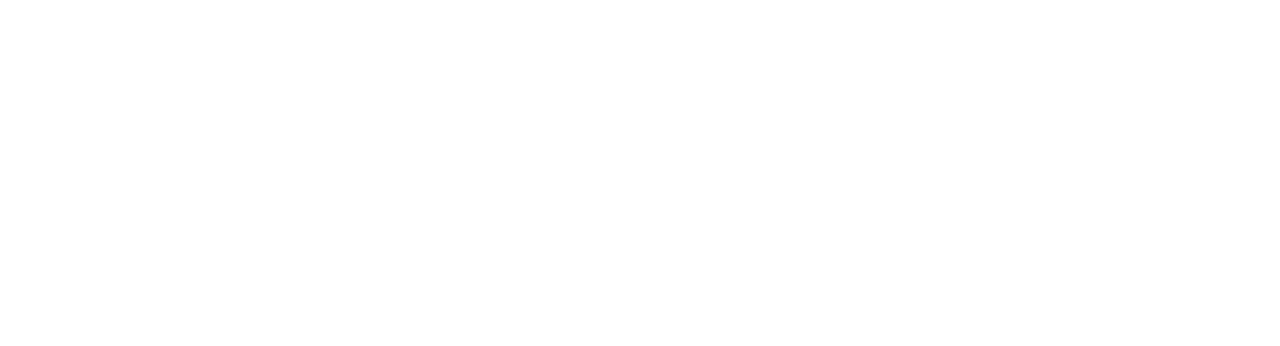
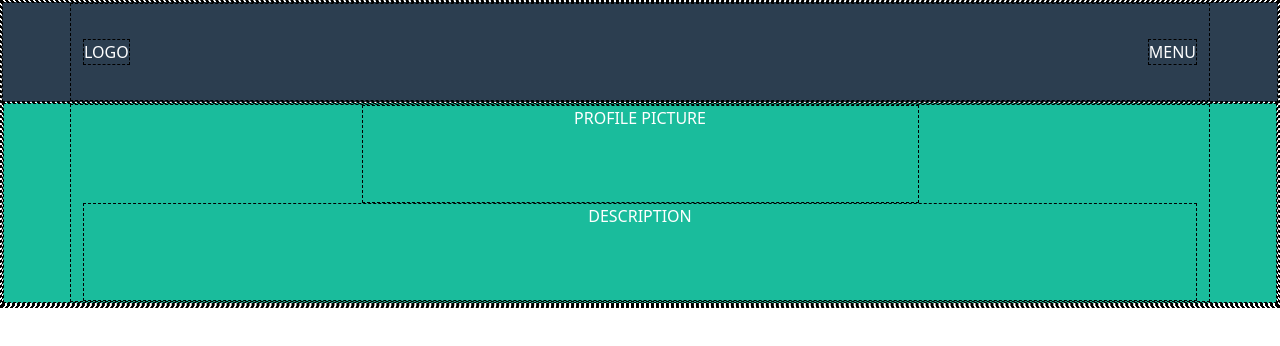
Before and after one commit to armandotruglio/html-css-bootstrap-freelancer, a plain HTML site: page index.html in a window 1280 px wide. Drawn offline with nearby package versions, Linux system fonts and the light colour scheme.

Commit message:
Added Header and profile section layout

```diff
--- a/css/style.css
+++ b/css/style.css
@@ -0,0 +1,18 @@
+*{
+    border: 1px dashed black;
+}
+
+body{
+    color: white;
+}
+
+header{
+    height: 100px;
+    background-color: #2c3e50;
+}
+
+
+#profile{
+    height: 200px;
+    background-color: #1abc9c;
+}
--- a/index.html
+++ b/index.html
@@ -7,7 +7,7 @@
     <title>Bootstrap</title>
 
     <!--Bootstrap-->
-    <link href="https://cdn.jsdelivr.net/npm/bootstrap@5.0.2/dist/css/bootstrap.min.css" rel="stylesheet" integrity="sha384-EVSTQN3/azprG1Anm3QDgpJLIm9Nao0Yz1ztcQTwFspd3yD65VohhpuuCOmLASjC" crossorigin="anonymous">
+    <link href="https://cdn.jsdelivr.net/npm/bootstrap@5.3.3/dist/css/bootstrap.min.css" rel="stylesheet" integrity="sha384-QWTKZyjpPEjISv5WaRU9OFeRpok6YctnYmDr5pNlyT2bRjXh0JMhjY6hW+ALEwIH" crossorigin="anonymous">
 
     <link rel="stylesheet" href="css/style.css">
 </head>
@@ -15,6 +15,26 @@
 
 <body>
 
+    <header>
+        <div class="container-md d-flex justify-content-between align-items-center h-100">
+            <div class="left-side">LOGO</div>
+            <div class="right-side">MENU</div>
+        </div>
+    </header>
+
+    <main>
+
+        <section id="profile" class="">
+            <div class="container text-center h-100">
+                <figure class="picture mx-auto my-0 h-50 w-50">PROFILE PICTURE</figure>
+                <div class="description h-50"> DESCRIPTION</div>
+            </div>
+        </section>
+
+    </main>
+
+    <footer></footer>
+
 </body>
 
 </html>
```
